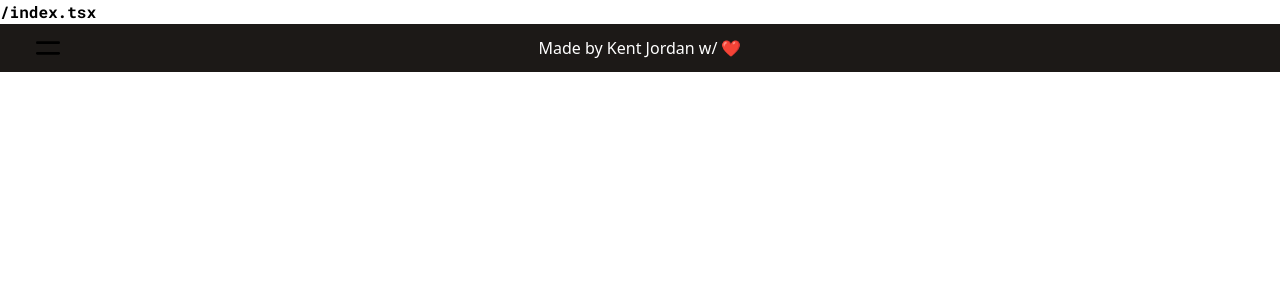
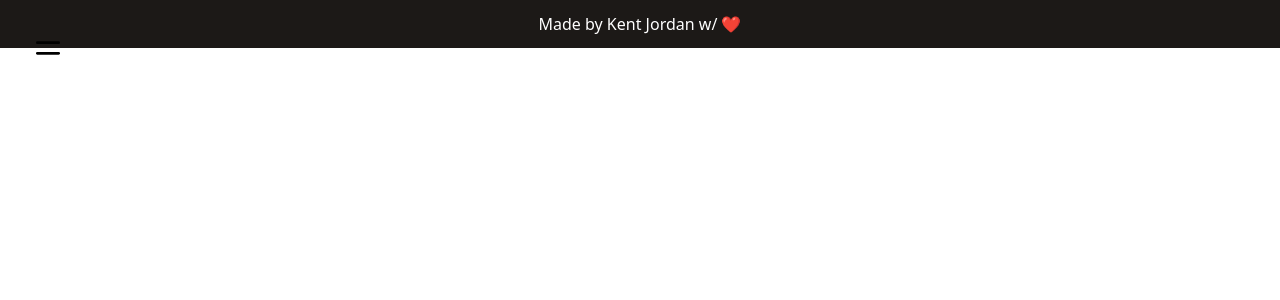
Before and after one commit to kentjordan/client-covid-19-data-tracker, a Next.js app: page / in a window 1280 px wide. Shown: the top 300 px of the page. Built offline with nearby package versions, Linux system fonts and the light colour scheme.

Commit message:
Update pages/index.tsx

```diff
--- a/pages/index.tsx
+++ b/pages/index.tsx
@@ -10,7 +10,5 @@ export default function Home() {
         <link rel="icon" href="/favicon.ico" />
       </Head>
 
-      <h1 className="font-bold font-robotoMono">/index.tsx</h1>
-
     </div>)
 }
```
